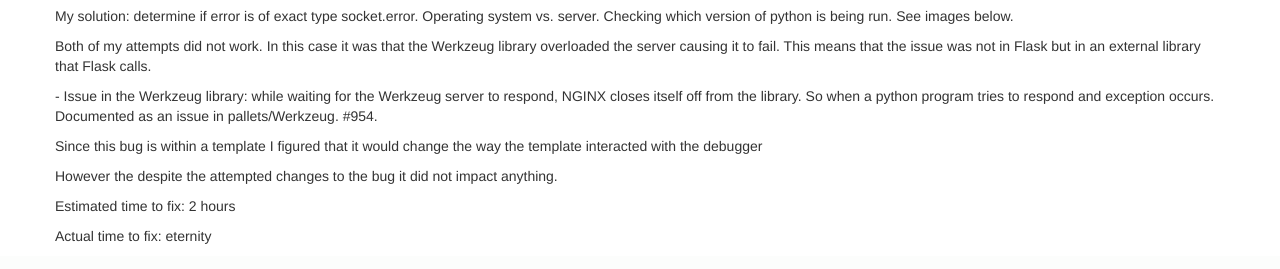
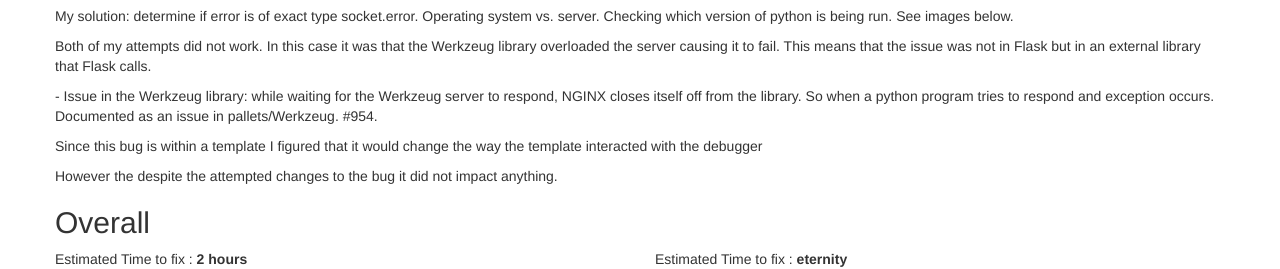
Before and after one commit to team-Slytherin-CSE2410/presentation, a Flask app: page /bug3 in a window 1280 px wide. Shown: the part 790-1059 px from the top of the page. Before the commit the page ends 1034 px from the top, so only its background shows below. Run offline with Flask 2, Linux system fonts and the light colour scheme; parts of the project's set-up code (start-up, migrations or seed data) failed here and were passed over; some libraries are stand-ins or nearby versions.

Commit message:
estimated time to fix, actual time

```diff
--- a/templates/bug3.html
+++ b/templates/bug3.html
@@ -57,15 +57,24 @@ if __name__ == '__main__':
 		<p>However the despite the attempted changes to the bug it did not impact anything.</p>
 
 
-		<p> Estimated time to fix: 2 hours</p>
-		<p> Actual time to fix: eternity</p>
-
 
 
 
 
             </div>
 
+        <div>
+            <h2>Overall</h2>
+            <div class="row">
+                <div class="col-lg-6">
+                    Estimated Time to fix : <strong>2 hours</strong>
+                </div>
+                <div class="col-lg-6">
+                    Estimated Time to fix : <strong>eternity</strong>
+                </div>
+            </div>
+
+        </div>
 
 
 
```
Also changed, not shown: templates/bug1.html (+11 -0 lines).
